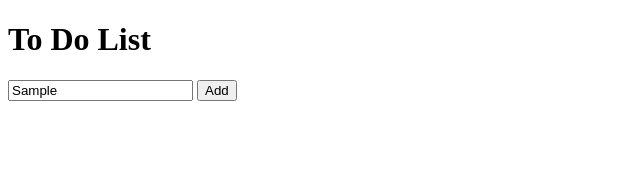
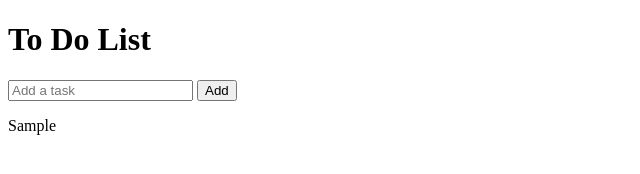
Before and after one commit to lucasarcoverdem/to_do_list, a plain HTML site: page index.html in a window 1280 px wide. Both pictures are taken after typing "Sample" into the empty fields and a click on the button "Add". Shown: the whole page, without its empty margins (0-640 px from the left). Drawn offline with Linux system fonts and the light colour scheme.

Commit message:
Improves the features
Now the tasks are displayed on the webpage

```diff
--- a/index.html
+++ b/index.html
@@ -11,5 +11,6 @@
     <input type="text" id="js-task-name" placeholder="Add a task">
     <button id="js-add-task">Add</button>
     <script src="script.js"></script>
+    <div class="js-to-do-list"></div>
 </body>
 </html>
--- a/script.js
+++ b/script.js
@@ -1,12 +1,26 @@
 const TO_DO_LIST = [];
 const ADD_TASK_BUTTON = document.getElementById('js-add-task');
+
+function renderToDoList() {
+    let toDoListHTML = '';
+
+    for (let i = 0; i < TO_DO_LIST.length; i++) {
+        const TASK_NAME = TO_DO_LIST[i];
+        const HTML = `<p>${TASK_NAME}</p>`;
+        toDoListHTML += HTML;
+    }
+
+    document.querySelector('.js-to-do-list').innerHTML = toDoListHTML;
+}
 
 function addTask() {
     const INPUT_ELEMENT = document.getElementById('js-task-name');
     const TASK_NAME = INPUT_ELEMENT.value;
 
     TO_DO_LIST.push(TASK_NAME);
-    console.log(TO_DO_LIST);
+    INPUT_ELEMENT.value = '';
+
+    renderToDoList();
 }
 
 ADD_TASK_BUTTON.addEventListener('click', () => {
```
